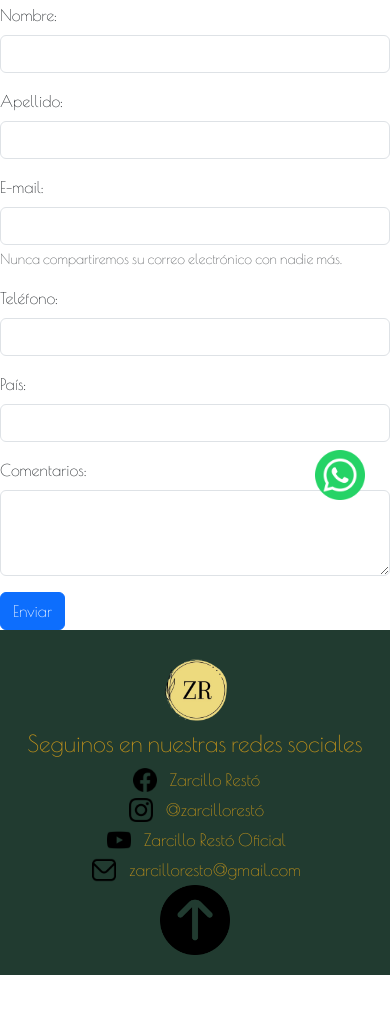
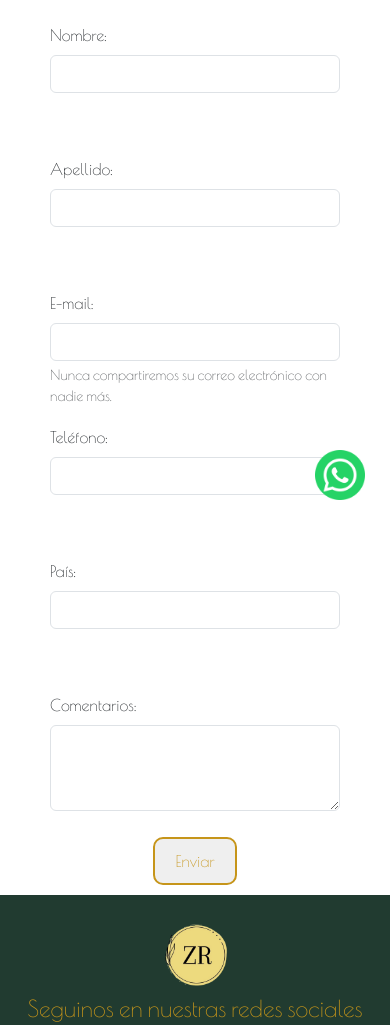
Before and after one commit to viicenteibar/PF-Ibarzabal, a plain HTML site: page pages/contacto.html in a window 390 px wide. Shown: the part 319-1344 px from the top of the page. Before the commit the page ends 1294 px from the top, so only its background shows below. Drawn offline with nearby package versions, Linux system fonts and the light colour scheme.

Commit message:
100% responsive

```diff
--- a/css/style.css
+++ b/css/style.css
@@ -488,7 +488,70 @@ footer a img{
 }
 
 
-/*!----MAIN-RESERVAS----*/
+/*!----MAIN-CONTACTO----*/
+
+form{
+    padding: 80px;
+
+}
+
+.grid{
+    padding-top: 20px;
+    padding-bottom: 20px;
+    display: grid;
+    grid-template-columns: repeat(3, 1fr);
+    grid-template-rows: repeat(3, 1fr);
+    grid-template-areas:
+    "nombre apellido mail"
+    "telefono pais ."
+    "comentarios comentarios comentarios"
+    ;
+}
+.nombre {
+    grid-area: nombre;
+}
+.apellido {
+    grid-area: apellido;
+}
+.mail {
+    grid-area: mail;
+}
+.telefono {
+    grid-area: telefono;
+}
+.pais {
+    grid-area: pais;
+}
+.comentarios {
+    grid-area: comentarios;
+}
+
+.boton{
+    display: flex;
+    justify-content: center;
+
+}
+
+.mb-3{
+    padding-left: 40px;
+    padding-right: 40px;
+}
+
+form div button{
+    border: 2px solid #C6951A;
+    color: #C6951A;
+    border-radius: 10px;
+    padding: 10px 20px;
+    font-size: 16px;
+    text-align: center;
+    text-decoration: none;
+    display: inline-block;
+    border-radius: 10px;
+}
+form div button:hover{
+    background-color: #C6951A;
+    color: white;
+}
 
 
 /*!--MEDIA QUERIES--*/
@@ -509,6 +572,19 @@ footer a img{
         margin: 0 auto;
     }
 
+    .grid{
+        padding-top: 20px;
+        padding-bottom: 20px;
+        display: grid;
+        grid-template-columns: repeat(2, 1fr);
+        grid-template-rows: repeat(4, 1fr);
+        grid-template-areas:
+        "nombre apellido"
+        "mail telefono"
+        "pais ."
+        "comentarios comentarios"
+        ;
+    }
 }
 @media screen and (max-width: 1150px) {
     .direccion div iframe {
@@ -609,6 +685,25 @@ footer a img{
         font-size: 16px;
         line-height: 1.4;
     }
+
+    form{
+        padding: 40px;
+    }
+    .grid{
+        padding-top: 10px;
+        padding-bottom: 10px;
+        display: grid;
+        grid-template-columns: repeat(1, 1fr);
+        grid-template-rows: repeat(6, 1fr);
+        grid-template-areas:
+        "nombre"
+        "apellido"
+        "mail"
+        "telefono"
+        "pais"
+        "comentarios"
+        ;
+    }
 }
 
 @media screen and (max-width: 582px) {
@@ -673,6 +768,9 @@ footer a img{
         flex-direction: column;
     }
 
+    form{
+        padding: 10px;
+    }
 }
 
 @media (max-width: 768px) {
--- a/pages/contacto.html
+++ b/pages/contacto.html
@@ -47,33 +47,37 @@
         <form>
             <h3>Formulario de Contacto</h3>
             <p>Por favor complete el formulario para dejar su consulta o comentario.</p>
-            <div class="mb-3">
+            <div class="grid">
+                <div class="mb-3 nombre">
                     <label for="exampleInputPassword1" class="form-label">Nombre:</label>
                     <input type="text" class="form-control" id="exampleInputPassword1">
                 </div>
-            <div class="mb-3">
+                <div class="mb-3 apellido">
                     <label for="exampleInputPassword1" class="form-label">Apellido:</label>
                     <input type="text" class="form-control" id="exampleInputPassword1">
                 </div>
-            <div class="mb-3">
+                <div class="mb-3 mail">
                     <label for="exampleInputEmail1" class="form-label">E-mail:</label>
                     <input type="email" class="form-control" id="exampleInputEmail1" aria-describedby="emailHelp">
                     <div id="emailHelp" class="form-text">Nunca compartiremos su correo electrónico con nadie más.</div>
                 </div>
 
-            <div class="mb-3">
+                <div class="mb-3 telefono">
                     <label for="exampleInputPassword1" class="form-label">Teléfono:</label>
                     <input type="number" class="form-control" id="exampleInputPassword1">
                 </div>
-            <div class="mb-3">
+                <div class="mb-3 pais">
                     <label for="exampleInputPassword1" class="form-label">País:</label>
                     <input type="text" class="form-control" id="exampleInputPassword1">
                 </div>
-            <div class="mb-3">
+                <div class="mb-3 comentarios">
                     <label for="exampleFormControlTextarea1" class="form-label">Comentarios:</label>
                     <textarea class="form-control" id="exampleFormControlTextarea1" rows="3"></textarea>
                 </div>
-            <button type="submit" class="btn btn-primary">Enviar</button>
+            </div>
+            <div class="boton">
+                <button type="submit">Enviar</button>
+            </div>
         </form>
 
         <div class="fixed">
```
Also changed, not shown: pages/reservas.html (+0 -1 lines). Lines whose indentation alone changed are shown as unchanged.
